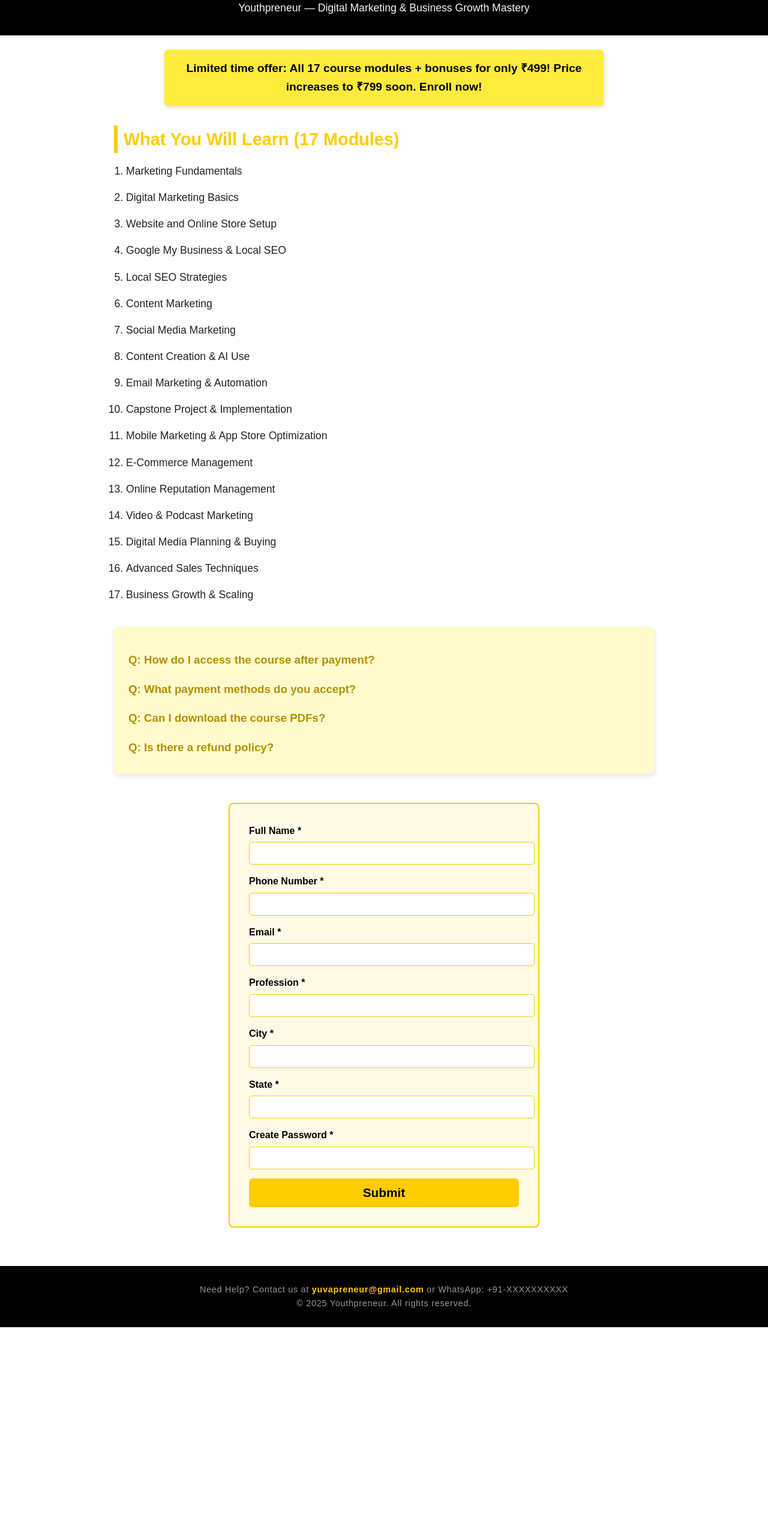
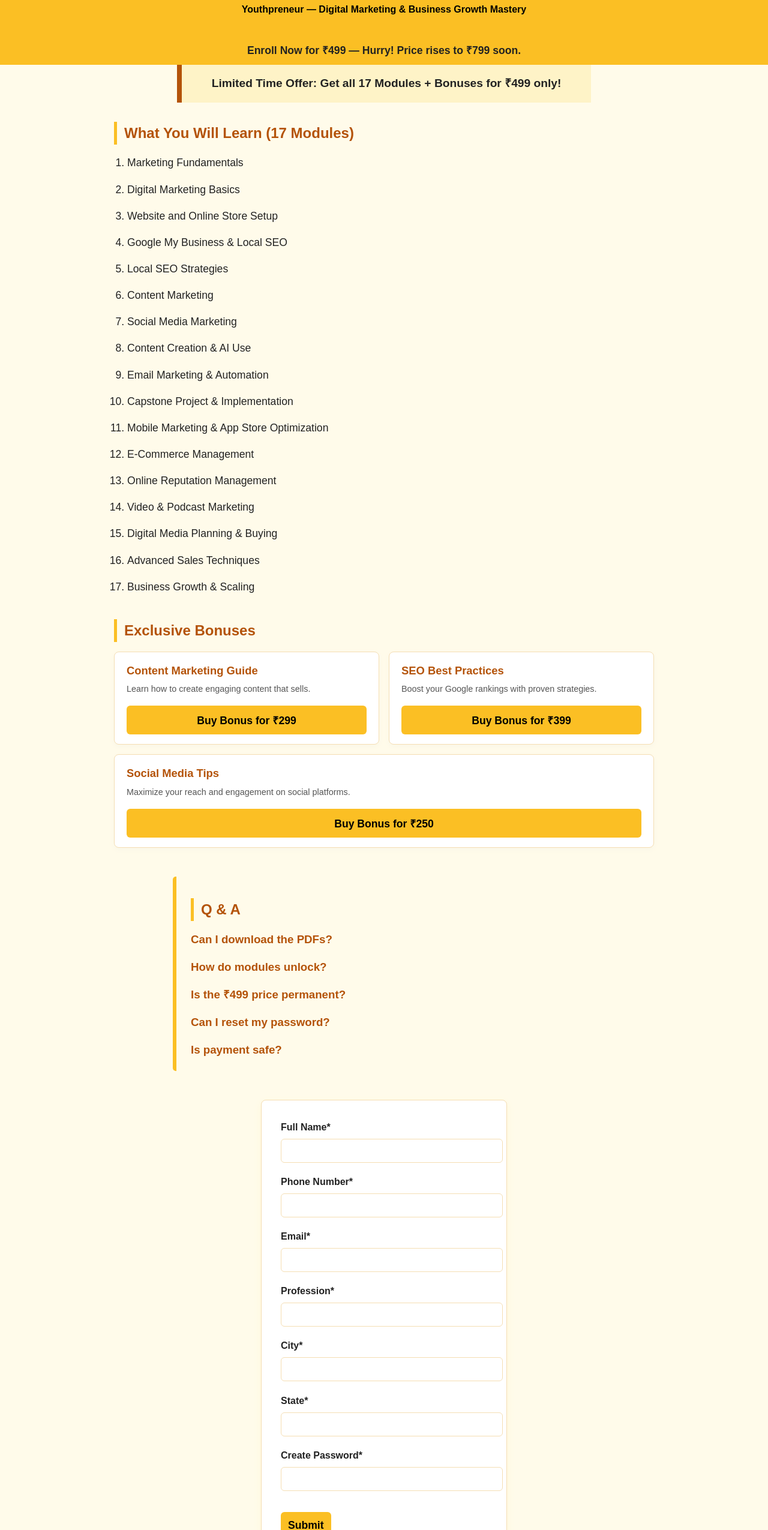
Before and after one commit to yuvapreneur/yuvapreneur123, a website: page index.html in a window 1280 px wide. Shown: the part 104-2654 px from the top of the page at 60% size. Before the commit the page ends 2316 px from the top, so only its background shows below. Drawn offline with Linux system fonts and the light colour scheme.

Commit message:
index.html

```diff
--- a/index.html
+++ b/index.html
@@ -4,134 +4,194 @@
 <meta charset="UTF-8" />
 <meta name="viewport" content="width=device-width, initial-scale=1" />
 <title>ThatCourse We Made Today – Youthpreneur</title>
+
 <style>
+  :root {
+    --bg: #fffbea;
+    --primary: #fbbf24; /* Yellow */
+    --primary-dark: #b45309;
+    --text-dark: #222;
+    --text-muted: #555;
+    --btn-bg: #fbbf24;
+    --btn-hover: #b45309;
+    --border: #f5deb3;
+    --card-bg: #fff;
+  }
   body {
+    margin: 0; padding: 0;
     font-family: Arial, sans-serif;
-    margin: 0; padding: 0;
-    background: #fff;
-    color: #222;
+    background-color: var(--bg);
+    color: var(--text-dark);
     line-height: 1.6;
   }
   header {
-    background: #000;
+    background-color: var(--primary);
+    color: #000;
     padding: 2rem 1rem;
     text-align: center;
+    user-select: none;
   }
   header h1 {
-    color: #ffcc00;
-    margin: 0 0 0.3rem 0;
+    margin: 0;
     font-size: 2.6rem;
-    letter-spacing: 2px;
+    font-weight: 700;
   }
   header p {
-    color: #f5f5f5;
+    margin: 0.5rem 0 0 0;
+    font-weight: 600;
+  }
+  .sticky-enroll {
+    position: sticky;
+    top: 0;
+    background: var(--primary);
+    padding: 10px 1rem;
+    text-align: center;
+    font-weight: 700;
     font-size: 1.1rem;
-    margin: 0;
-  }
-  .urgency {
-    background: #ffeb3b;
-    color: #000;
-    max-width: 700px;
-    margin: 1.5rem auto;
-    padding: 1rem;
-    font-weight: 700;
-    font-size: 1.2rem;
-    border-radius: 6px;
-    text-align: center;
-    box-shadow: 1px 2px 8px rgba(0,0,0,0.15);
+    cursor: pointer;
+    user-select: none;
+    z-index: 100;
   }
   main {
     max-width: 900px;
     margin: 2rem auto;
     padding: 0 1rem;
   }
+  .urgency {
+    background-color: #fef3c7;
+    border-left: 8px solid var(--primary-dark);
+    padding: 1rem;
+    font-weight: 800;
+    font-size: 1.2rem;
+    max-width: 650px;
+    margin: 0 auto 2rem auto;
+    text-align: center;
+    user-select: none;
+  }
   h2 {
-    color: #ffcc00;
-    border-left: 6px solid #ffcc00;
-    padding-left: 10px;
+    color: var(--primary-dark);
+    border-left: 5px solid var(--primary);
+    padding-left: 12px;
+    font-weight: 700;
     margin-bottom: 1rem;
-    font-weight: 700;
-    font-size: 1.8rem;
+    user-select: none;
   }
   ol {
-    padding-left: 20px;
+    padding-left: 22px;
     margin-bottom: 2.5rem;
   }
   ol li {
     margin-bottom: 1rem;
     font-size: 1.1rem;
   }
-  section.qna {
-    background: #fffbcc;
-    padding: 1.3rem 1.5rem;
-    border-radius: 8px;
-    box-shadow: 1px 3px 8px rgba(0,0,0,0.12);
+  .bonus-list {
+    display: flex;
+    flex-wrap: wrap;
+    gap: 1rem;
     margin-bottom: 3rem;
   }
-  section.qna h3 {
-    color: #b38f00;
-    margin-bottom: 0.5rem;
+  .bonus-card {
+    background: var(--card-bg);
+    border: 1.5px solid var(--border);
+    padding: 1rem 1.25rem;
+    border-radius: 8px;
+    flex: 1 1 280px;
+    box-shadow: 0 3px 10px #f9f6e7;
+    display: flex;
+    flex-direction: column;
+    justify-content: space-between;
+  }
+  .bonus-card strong {
+    color: var(--primary-dark);
+    font-size: 1.15rem;
+  }
+  .bonus-card small {
+    color: var(--text-muted);
+    margin-top: 0.3rem;
+    font-size: 0.9rem;
+    flex-grow: 1;
+  }
+  button {
+    background-color: var(--btn-bg);
+    border: none;
+    border-radius: 6px;
+    padding: 12px;
+    font-weight: 700;
+    font-size: 1.1rem;
+    color: black;
     cursor: pointer;
+    margin-top: 1rem;
+    transition: background-color 0.3s ease;
   }
-  section.qna p {
-    display: none;
-    margin-top: 0;
-    font-size: 1rem;
-    color: #4a4600;
-    line-height: 1.4;
+  button:hover {
+    background-color: var(--btn-hover);
+    color: white;
   }
-  .form-container {
-    max-width: 450px;
+  form {
+    max-width: 400px;
     margin: 0 auto 4rem;
-    padding: 2rem;
-    border: 2px solid #ffcc00;
+    background: var(--card-bg);
+    padding: 2rem 2rem 2.5rem 2rem;
     border-radius: 8px;
-    background: #fffbe6;
+    border: 1.5px solid var(--border);
+    box-shadow: 0 5px 12px #fef7d8;
+    user-select: none;
   }
   label {
     display: block;
     font-weight: 700;
-    margin-bottom: 6px;
-    color: #000;
+    margin-bottom: 0.4rem;
   }
   input[type=text], input[type=tel], input[type=email], input[type=password] {
     width: 100%;
-    padding: 9px 12px;
-    margin-bottom: 15px;
-    border: 1.5px solid #ffcc00;
+    padding: 10px 12px;
+    font-size: 1rem;
+    border-radius: 6px;
+    border: 1.3px solid var(--border);
+    margin-bottom: 1.2rem;
+    outline-offset: 2px;
+  }
+  .qna-section {
+    max-width: 650px;
+    margin: 0 auto 3rem auto;
+    background: #fffbea;
+    border-left: 6px solid var(--primary);
+    padding: 1rem 1.5rem;
     border-radius: 5px;
-    font-size: 1rem;
   }
-  button {
-    background: #ffcc00;
-    border: none;
-    width: 100%;
-    padding: 12px 0;
-    font-weight: 900;
-    font-size: 1.3rem;
-    color: #000;
-    border-radius: 6px;
+  .qna-section h3 {
     cursor: pointer;
-    transition: background 0.3s ease;
+    margin: 1rem 0 0.25rem 0;
+    user-select: none;
+    color: var(--primary-dark);
   }
-  button:hover, button:focus {
-    background: #ddb700;
+  .qna-section p {
+    margin: 0 0 0.7rem 0;
+    line-height: 1.4;
+    color: var(--text-muted);
+    display: none;
   }
   footer {
     background: #000;
-    color: #999;
+    color: #ccc;
     text-align: center;
-    padding: 1.75rem 1rem;
+    padding: 2rem 1rem 3rem 1rem;
     font-size: 0.9rem;
-    letter-spacing: 0.05em;
+    user-select: none;
   }
   footer a {
-    color: #ffcc00;
+    color: var(--primary);
     text-decoration: none;
     font-weight: 700;
   }
   footer a:hover {
     text-decoration: underline;
+  }
+  @media (max-width: 600px) {
+    .bonus-list {
+      flex-direction: column;
+      gap: 1.5rem;
+    }
   }
 </style>
 </head>
@@ -142,8 +202,12 @@
   <p>Youthpreneur — Digital Marketing & Business Growth Mastery</p>
 </header>
 
-<div class="urgency" role="alert" aria-live="polite">
-  Limited time offer: All 17 course modules + bonuses for only ₹499! Price increases to ₹799 soon. Enroll now!
+<div class="sticky-enroll" role="button" tabindex="0" onclick="document.getElementById('registerForm').scrollIntoView({behavior: 'smooth'});">
+  Enroll Now for ₹499 — Hurry! Price rises to ₹799 soon.
+</div>
+
+<div class="urgency" role="alert">
+  Limited Time Offer: Get all 17 Modules + Bonuses for ₹499 only!
 </div>
 
 <main>
@@ -168,105 +232,115 @@
     <li>Business Growth & Scaling</li>
   </ol>
 
-  <section class="qna" aria-label="Frequently Asked Questions">
-    <h3 tabindex="0">Q: How do I access the course after payment?</h3>
-    <p>The course materials will be accessible immediately after successful payment via your registered account.</p>
+  <h2>Exclusive Bonuses</h2>
+  <div class="bonus-list">
+    <div class="bonus-card">
+      <strong>Content Marketing Guide</strong>
+      <small>Learn how to create engaging content that sells.</small>
+      <button onclick="buyBonus(299)">Buy Bonus for ₹299</button>
+    </div>
+    <div class="bonus-card">
+      <strong>SEO Best Practices</strong>
+      <small>Boost your Google rankings with proven strategies.</small>
+      <button onclick="buyBonus(399)">Buy Bonus for ₹399</button>
+    </div>
+    <div class="bonus-card">
+      <strong>Social Media Tips</strong>
+      <small>Maximize your reach and engagement on social platforms.</small>
+      <button onclick="buyBonus(250)">Buy Bonus for ₹250</button>
+    </div>
+  </div>
 
-    <h3 tabindex="0">Q: What payment methods do you accept?</h3>
-    <p>We accept all major debit/credit cards, UPI, and net banking via Razorpay gateway.</p>
+  <section class="qna-section" aria-label="Frequently Asked Questions">
+    <h2>Q &amp; A</h2>
+    <h3 tabindex="0" onclick="toggleAnswer(this)">Can I download the PDFs?</h3>
+    <p>No. The course is read-only inside your account to protect content. Downloads and printing are disabled.</p>
 
-    <h3 tabindex="0">Q: Can I download the course PDFs?</h3>
-    <p>Yes, once enrolled, you can download the PDF modules directly from your account.</p>
+    <h3 tabindex="0" onclick="toggleAnswer(this)">How do modules unlock?</h3>
+    <p>Modules unlock sequentially after each one is completed, starting immediately after payment.</p>
 
-    <h3 tabindex="0">Q: Is there a refund policy?</h3>
-    <p>We offer refunds within 7 days of purchase if you are unsatisfied with the course.</p>
+    <h3 tabindex="0" onclick="toggleAnswer(this)">Is the ₹499 price permanent?</h3>
+    <p>Only for early buyers during the offer period. Price increases to ₹799 after the timer ends.</p>
+
+    <h3 tabindex="0" onclick="toggleAnswer(this)">Can I reset my password?</h3>
+    <p>Yes, via “Forgot password” you can receive an OTP by phone or email and reset your password.</p>
+
+    <h3 tabindex="0" onclick="toggleAnswer(this)">Is payment safe?</h3>
+    <p>Yes, payments use Razorpay’s secure gateway. You will be redirected back to your account on success.</p>
   </section>
 
-  <section class="form-container">
+  <section style="max-width: 410px; margin: 3rem auto;">
     <form id="registerForm" autocomplete="off" aria-label="Registration Form">
-      <label for="name">Full Name *</label>
+      <label for="name">Full Name*</label>
       <input id="name" type="text" required />
 
-      <label for="phone">Phone Number *</label>
+      <label for="phone">Phone Number*</label>
       <input id="phone" type="tel" required />
 
-      <label for="email">Email *</label>
+      <label for="email">Email*</label>
       <input id="email" type="email" required />
 
-      <label for="profession">Profession *</label>
+      <label for="profession">Profession*</label>
       <input id="profession" type="text" required />
 
-      <label for="city">City *</label>
+      <label for="city">City*</label>
       <input id="city" type="text" required />
 
-      <label for="state">State *</label>
+      <label for="state">State*</label>
       <input id="state" type="text" required />
 
-      <label for="password">Create Password *</label>
+      <label for="password">Create Password*</label>
       <input id="password" type="password" required />
 
       <button type="submit" id="submitBtn">Submit</button>
     </form>
+    <div id="message" aria-live="polite" style="margin-top: 12px; text-align:center; color:#b45309; font-weight:600;"></div>
   </section>
 </main>
 
 <footer>
-  Need Help? Contact us at <a href="mailto:yuvapreneur@gmail.com">yuvapreneur@gmail.com</a> or WhatsApp: +91-XXXXXXXXXX<br />
+  Need help? Contact <a href="mailto:yuvapreneur@gmail.com">yuvapreneur@gmail.com</a> or WhatsApp: +91-XXXXXXXXXX<br />
   © 2025 Youthpreneur. All rights reserved.
 </footer>
 
 <script>
-  const razrpayPage = "https://rzp.io/rzp/rD8ThUeD";
+  function toggleAnswer(el) {
+    const next = el.nextElementSibling;
+    if (next.style.display === "block") next.style.display = "none";
+    else next.style.display = "block";
+  }
 
-  document.getElementById("registerForm").addEventListener("submit", function (e) {
+  const razorpayUrl = "https://rzp.io/rzp/rD8ThUeD";
+
+  document.getElementById("registerForm").addEventListener("submit", function(e) {
     e.preventDefault();
-    // Change submit button text to Enroll Now
-    const submitBtn = document.getElementById("submitBtn");
-    submitBtn.textContent = "Enroll Now";
-    submitBtn.disabled = true;
 
-    // Collect form data for backend or future use
-    const formData = {
-      name: this.name.value,
-      phone: this.phone.value,
-      email: this.email.value,
-      profession: this.profession.value,
-      city: this.city.value,
-      state: this.state.value,
-      password: this.password.value
-    };
+    const inputs = ["name", "phone", "email", "profession", "city", "state", "password"];
+    for (let id of inputs) {
+      if (!document.getElementById(id).value.trim()) {
+        showMessage("Please fill all fields.");
+        return;
+      }
+    }
 
-    // Redirect to Razorpay payment page
-    window.location.href = razrpayPage;
+    // Change button text
+    const btn = document.getElementById("submitBtn");
+    btn.textContent = "Enroll Now";
+    btn.disabled = true;
+
+    // Redirect to Razorpay
+    window.location.href = razorpayUrl;
   });
 
-  // simulate product pdf download on redirect back
-  window.onload = () => {
-    if (
-      window.location.href === "https://www.yuvapreneur.in/" ||
-      window.location.href === "https://www.yuvapreneur.in/index.html"
-    ) {
-      // Create hidden link and trigger download
-      const link = document.createElement("a");
-      link.href = "your-course.pdf"; // Replace with your actual PDF path
-      link.download = "ThatCourse-Modules.pdf";
-      document.body.appendChild(link);
-      link.click();
-      link.remove();
-    }
-  };
+  function buyBonus(price) {
+    alert("Please enroll in the main course first.");
+  }
 
-  // Accessibility: Q&A toggle
-  document.querySelectorAll(".qna h3").forEach((question) =>
-    question.addEventListener("click", () => {
-      const p = question.nextElementSibling;
-      if (p.style.display === "block") {
-        p.style.display = "none";
-      } else {
-        p.style.display = "block";
-      }
-    })
-  );
+  function showMessage(msg) {
+    const msgDiv = document.getElementById("message");
+    msgDiv.textContent = msg;
+    setTimeout(() => (msgDiv.textContent = ""), 4000);
+  }
 </script>
 
 </body>
```
